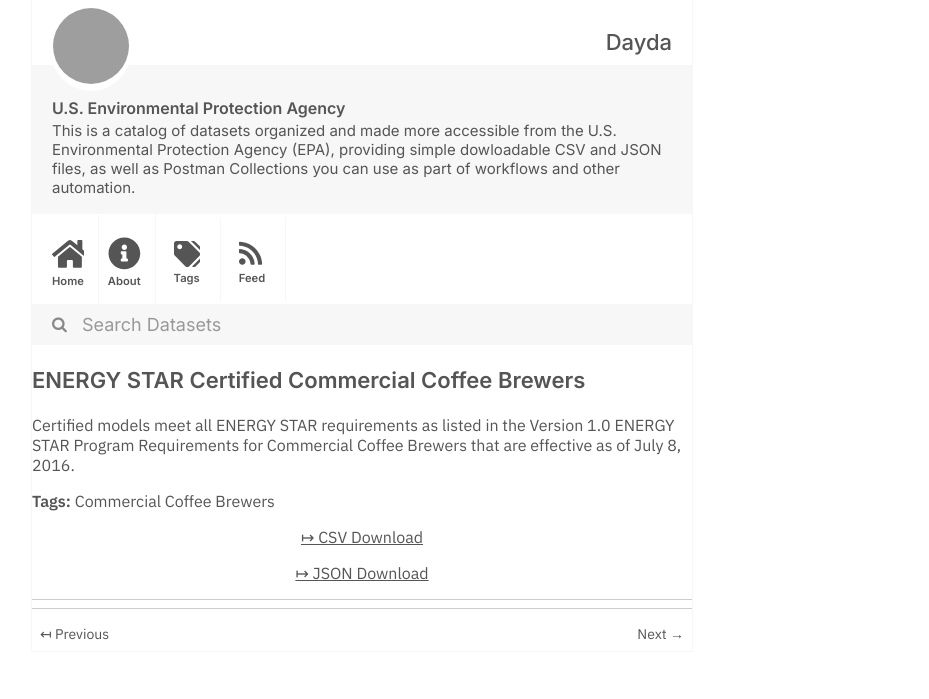
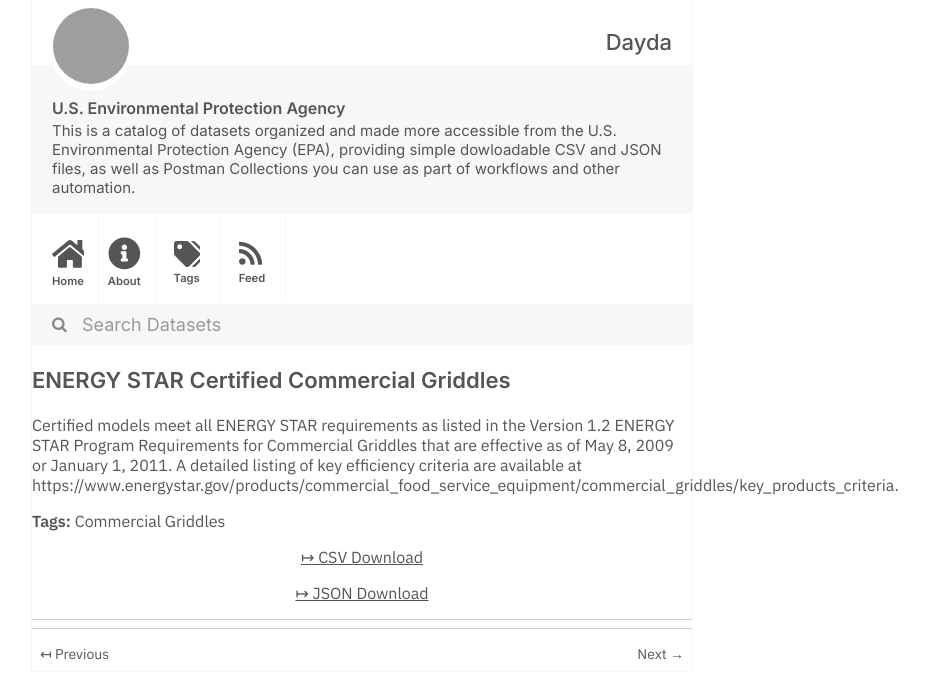
Before and after one commit to dayda-entities/us-environmental-protection-agency, a Jekyll site: the page built from _posts/2020-11-12-energy-star-certified-commerci.md, in a window 1280 px wide, cut to the strip 0-699 px from the top of the page. Shown: the whole strip, without its empty margins (278-1207 px from the left). Built offline with Jekyll 4.4.1, drawn with Linux system fonts in a browser that asks for light colours; grey boxes are pictures that could not be loaded.

Commit message:
Publish Data

```diff
--- a/_posts/2020-11-12-energy-star-certified-commerci.md
+++ b/_posts/2020-11-12-energy-star-certified-commerci.md
@@ -1,15 +1,15 @@
 ---
-title: ENERGY STAR Certified Commercial Coffee Brewers
-created: '2020-11-12T14:52:11.730507'
-modified: '2021-05-15T10:45:01.486523'
+title: ENERGY STAR Certified Commercial Griddles
+created: '2020-11-12T14:52:29.926360'
+modified: '2021-05-15T10:46:22.168860'
 state: active
 type: dataset
 tags:
-  - Commercial Coffee Brewers
+  - Commercial Griddles
 groups: []
-csv_url: 'https://data.energystar.gov/api/views/6xa2-5c2t/rows.csv?accessType=DOWNLOAD'
-json_url: 'https://data.energystar.gov/api/views/6xa2-5c2t/rows.json?accessType=DOWNLOAD'
+csv_url: 'https://data.energystar.gov/api/views/nw5s-r5ca/rows.csv?accessType=DOWNLOAD'
+json_url: 'https://data.energystar.gov/api/views/nw5s-r5ca/rows.json?accessType=DOWNLOAD'
 layout: post
 
 ---
-Certified models meet all ENERGY STAR requirements as listed in the Version 1.0 ENERGY STAR Program Requirements for Commercial Coffee Brewers that are effective as of July 8, 2016.
+Certified models meet all ENERGY STAR requirements as listed in the Version 1.2 ENERGY STAR Program Requirements for Commercial Griddles that are effective as of May 8, 2009 or January 1, 2011. A detailed listing of key efficiency criteria are available at https://www.energystar.gov/products/commercial_food_service_equipment/commercial_griddles/key_products_criteria.
```
